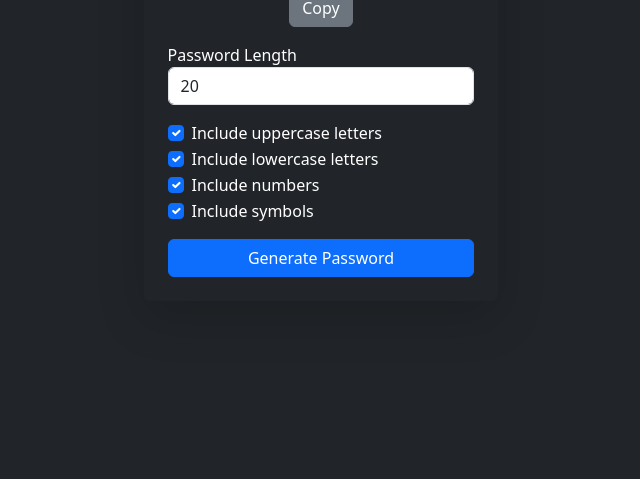
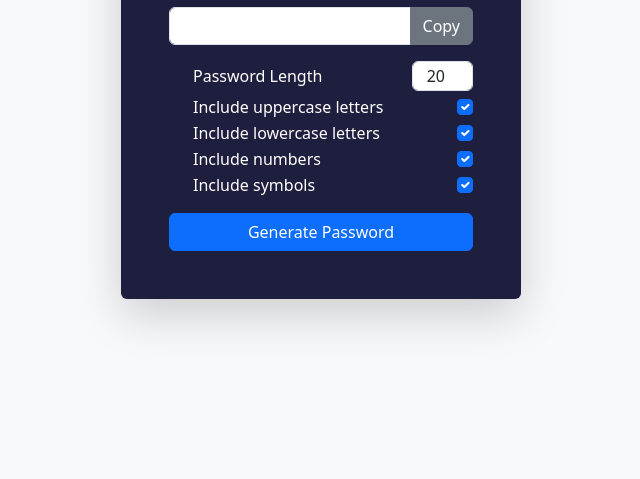
Before and after one commit to isaac-alexander/Password-Generator, a plain HTML site: page index.html in a window 1280 px wide. Shown: the part 321-800 px from the top of the page, without its empty margins (319-959 px from the left). Drawn offline with nearby package versions, Linux system fonts and the light colour scheme.

Commit message:
index.html

```diff
--- a/index.html
+++ b/index.html
@@ -6,49 +6,43 @@
   <meta name="viewport" content="width=device-width, initial-scale=1.0" />
   <title>Password Generator</title>
   <link href="https://cdn.jsdelivr.net/npm/bootstrap@5.3.0/dist/css/bootstrap.min.css" rel="stylesheet" />
-    <link rel="stylesheet" href="style.css" />
+  <link rel="stylesheet" href="styles.css" />
 </head>
 
-<body class="bg-dark text-white d-flex align-items-center justify-content-center vh-100">
+<body class="bg-light text-white d-flex align-items-center justify-content-center vh-100">
 
-    <div class="password-generator p-4 rounded shadow-lg text-center">
+  <div class="password-generator p-5 rounded shadow-lg text-center">
     <h2 class="mb-4">Password Generator</h2>
 
-        <div class="mb-3">
-            <input type="text" id="passwordOutput" class="form-control text-center mb-2" readonly>
-            <button class="btn btn-secondary">Copy</button>
+    <div class="input-group mb-3">
+      <input type="text" id="passwordOutput" class="form-control text-center" readonly>
+      <button id="copyBtn" class="btn btn-secondary" onclick="copyPassword()" type="button">Copy</button>
+    </div>
+    <div class="mb-1 d-flex justify-content-between align-items-center" style="width: 100%;">
+      <label for="length" class="form-label ms-4 mb-0">Password Length</label>
+      <input type="number" id="length" class="form-control text-end py-1" style="width: 20%; height: 30px;" value="20" min="4" max="50">
+    </div>
+    <div class="form-check d-flex justify-content-between">
+      <label class="form-check-label" for="uppercase">Include uppercase letters</label>
+      <input class="form-check-input" type="checkbox" id="uppercase" checked>
     </div>
 
-        <div class="mb-3 text-start">
-            <label>Password Length</label>
-            <input type="number" id="length" class="form-control" value="20" min="4" max="50">
+    <div class="form-check d-flex justify-content-between">
+      <label class="form-check-label" for="lowercase">Include lowercase letters</label>
+      <input class="form-check-input" type="checkbox" id="lowercase" checked>
     </div>
 
-        <div class="form-check text-start">
-            <label class="form-check-label" for="uppercase">Include uppercase letters</label>
-            <input class="form-check-input" type="checkbox" id="uppercase" checked>
-
+    <div class="form-check d-flex justify-content-between">
+      <label class="form-check-label" for="numbers">Include numbers</label>
+      <input class="form-check-input" type="checkbox" id="numbers" checked>
     </div>
 
-        <div class="form-check text-start">
-            <label class="form-check-label" for="lowercase">Include lowercase letters</label>
-            <input class="form-check-input" type="checkbox" id="lowercase" checked>
-
+    <div class="form-check d-flex justify-content-between mb-3">
+      <label class="form-check-label" for="symbols">Include symbols</label>
+      <input class="form-check-input" type="checkbox" id="symbols" checked>
     </div>
 
-        <div class="form-check text-start">
-            <label class="form-check-label" for="numbers">Include numbers</label>
-            <input class="form-check-input" type="checkbox" id="numbers" checked>
-
-        </div>
-
-        <div class="form-check text-start mb-3">
-            <label class="form-check-label" for="symbols">Include symbols</label>
-            <input class="form-check-input" type="checkbox" id="symbols" checked>
-
-        </div>
-
-        <button class="btn btn-primary w-100">Generate Password</button>
+    <button id="generateBtn" class="btn btn-primary w-100">Generate Password</button>
   </div>
 
   <script src="script.js"></script>
```
Lines whose indentation alone changed are shown as unchanged.
